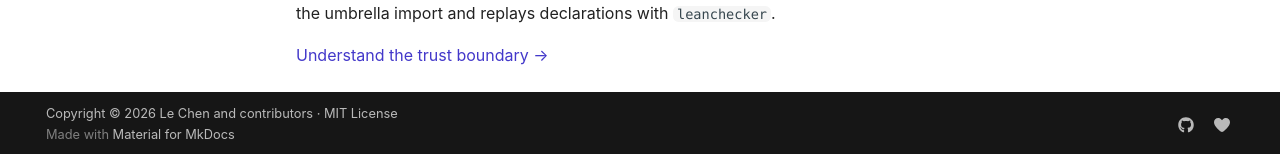
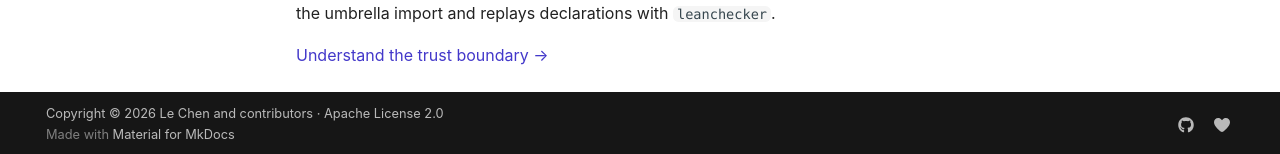
Before and after one commit to chenle02/total-coloring-lean, an MkDocs documentation site: the page built from docs/index.md, in a window 1280 px wide and 900 px high, scrolled down 4549 px. Shown: the part 743-897 px from the top of the window. Built offline with MkDocs 1.6.1 and Material for MkDocs 9.7.7, drawn with Linux system fonts in a browser that asks for light colours; comment, search, counter and statistics services are not loaded.

Commit message:
license: README footer and site copyright say Apache-2.0 (#25)
Claude-Session: https://claude.ai/code/session_01GzSXgW78a6EDJ1yMWEBPZe

Co-authored-by: Claude Fable 5.1 <noreply@anthropic.com>

```diff
--- a/mkdocs.yml
+++ b/mkdocs.yml
@@ -6,7 +6,7 @@ site_url: https://chenle02.github.io/total-coloring-lean/
 repo_url: https://github.com/chenle02/total-coloring-lean
 repo_name: chenle02/total-coloring-lean
 edit_uri: edit/main/docs/
-copyright: Copyright © 2026 Le Chen and contributors · MIT License
+copyright: Copyright © 2026 Le Chen and contributors · Apache License 2.0
 
 theme:
   name: material
```
Also changed, not shown: README.md (+3 -2 lines).
